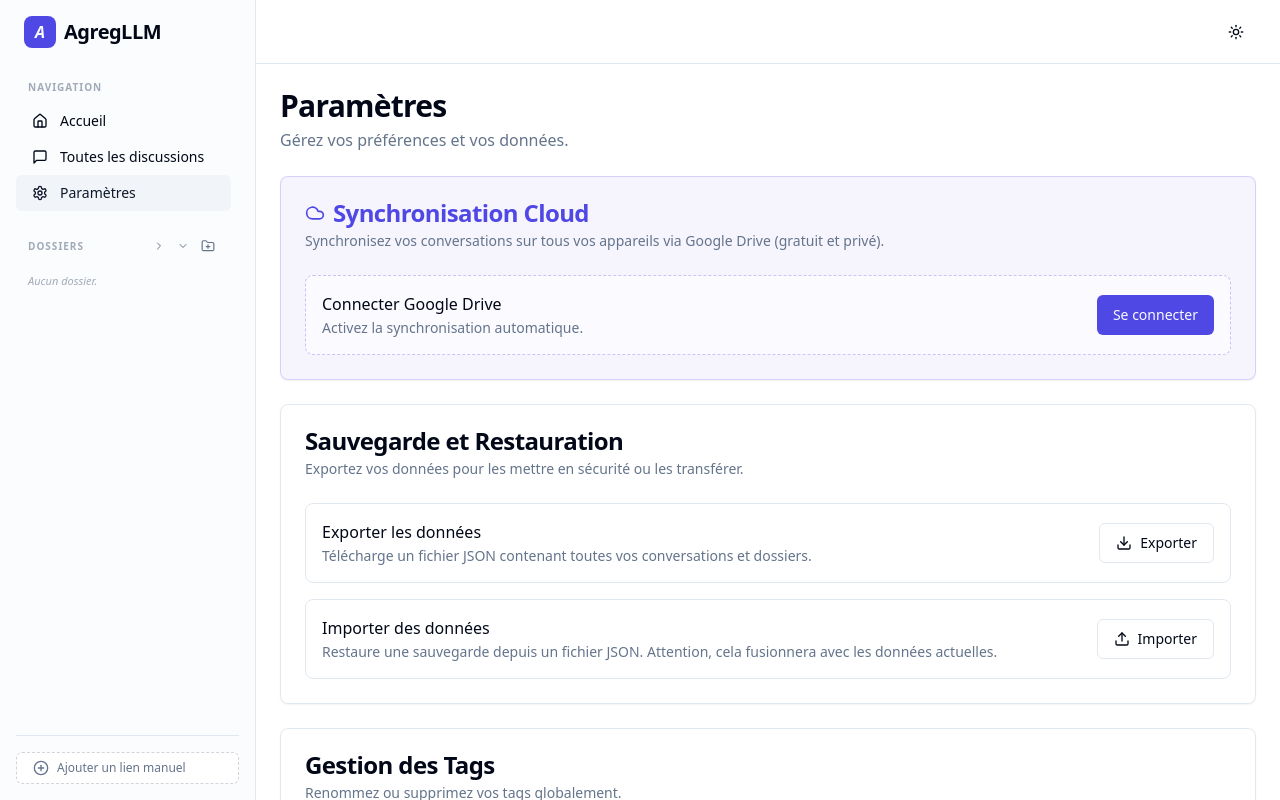
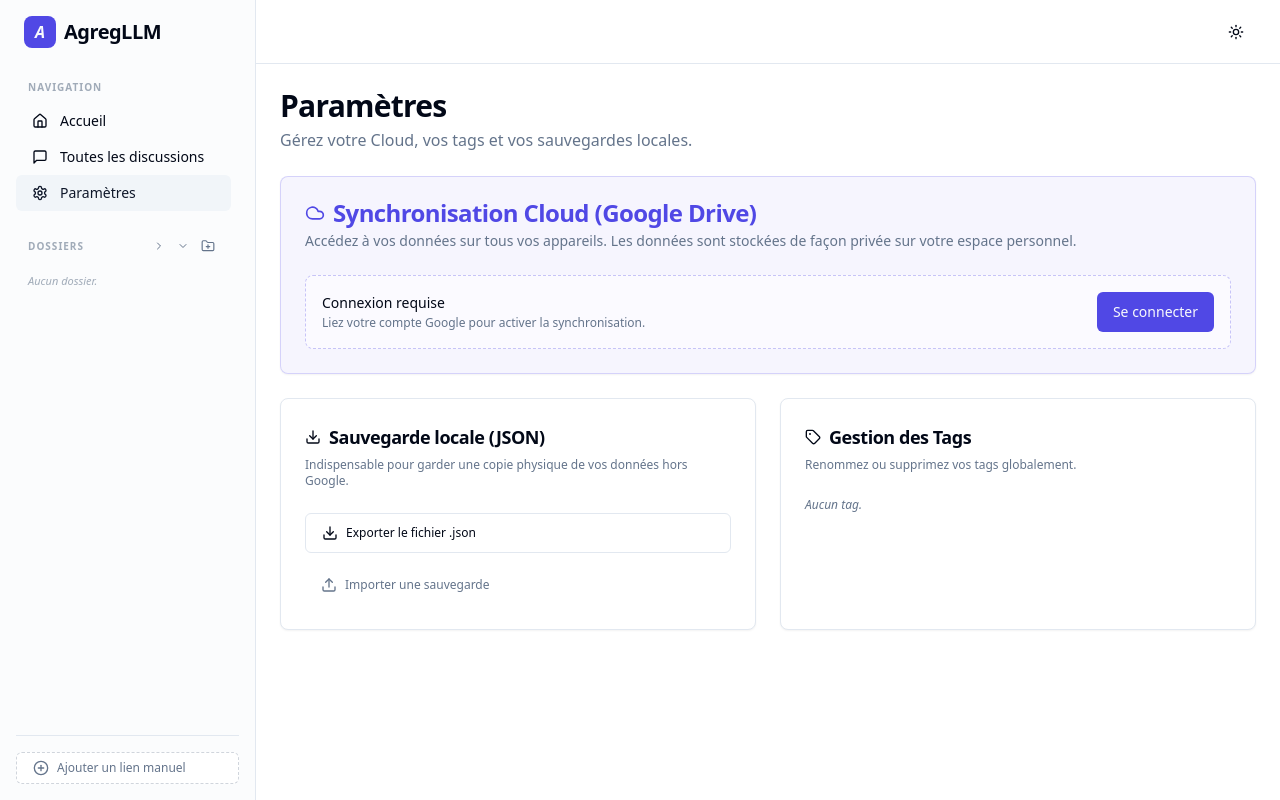
Before and after one commit to Fredb34670/AgregLLM, a React (Vite) app in the folder webapp/: page /AgregLLM/settings in a window 1280 px wide. Built offline with nearby package versions, Linux system fonts and the light colour scheme.

Commit message:
fix(sorting): use discussion date for sorting and improve Settings UI

```diff
--- a/webapp/src/components/ConversationsList.tsx
+++ b/webapp/src/components/ConversationsList.tsx
@@ -88,7 +88,8 @@ import {
       })
       .sort((a, b) => {
         if (sortBy === 'date') {
-          return b.capturedAt - a.capturedAt;
+          // Tri par date de discussion (ISO string)
+          return new Date(b.date || b.capturedAt).getTime() - new Date(a.date || a.capturedAt).getTime();
         } else {
           return a.title.localeCompare(b.title);
         }
--- a/webapp/src/components/Settings.tsx
+++ b/webapp/src/components/Settings.tsx
@@ -1,10 +1,9 @@
 import { Button } from "@/components/ui/button";
 import { Card, CardContent, CardDescription, CardHeader, CardTitle } from "@/components/ui/card";
 import { Input } from "@/components/ui/input";
-import { Badge } from "@/components/ui/badge";
 import { storage } from "../lib/storage";
 import { gdrive } from "../lib/google-drive";
-import { Download, Upload, Trash2, Edit2, Cloud, CloudOff, RefreshCw } from "lucide-react";
+import { Download, Upload, Trash2, Edit2, Cloud, CloudOff, RefreshCw, Tag } from "lucide-react";
 import { useRef, useState, useMemo, useEffect } from "react";
 
 export function Settings() {
@@ -112,26 +111,26 @@ export function Settings() {
       <div className="space-y-1">
         <h2 className="text-3xl font-bold tracking-tight">Paramètres</h2>
         <p className="text-muted-foreground">
-          Gérez vos préférences et vos données.
+          Gérez votre Cloud, vos tags et vos sauvegardes locales.
         </p>
       </div>
 
       <Card className="border-primary/20 bg-primary/5">
         <CardHeader>
           <CardTitle className="flex items-center gap-2 text-primary">
-            <Cloud className="h-5 w-5" /> Synchronisation Cloud
+            <Cloud className="h-5 w-5" /> Synchronisation Cloud (Google Drive)
           </CardTitle>
           <CardDescription>
-            Synchronisez vos conversations sur tous vos appareils via Google Drive (gratuit et privé).
+            Accédez à vos données sur tous vos appareils. Les données sont stockées de façon privée sur votre espace personnel.
           </CardDescription>
         </CardHeader>
         <CardContent className="space-y-4">
           {!gdrive.isAuthenticated() ? (
             <div className="flex items-center justify-between border border-dashed border-primary/30 p-4 rounded-lg bg-background/50">
               <div className="space-y-0.5">
-                <div className="font-medium">Connecter Google Drive</div>
-                <div className="text-sm text-muted-foreground">
-                  Activez la synchronisation automatique.
+                <div className="font-medium text-sm">Connexion requise</div>
+                <div className="text-xs text-muted-foreground">
+                  Liez votre compte Google pour activer la synchronisation.
                 </div>
               </div>
               <Button onClick={handleGDriveLogin} className="gap-2 bg-primary">
@@ -146,15 +145,15 @@ export function Settings() {
                     <div className="h-2 w-2 bg-green-500 rounded-full animate-pulse" />
                     Cloud Connecté
                   </div>
-                  <div className="text-sm text-muted-foreground">
-                    Vos données sont sécurisées sur votre Drive.
+                  <div className="text-xs text-muted-foreground">
+                    Synchronisation active avec votre Drive personnel.
                   </div>
                 </div>
                 <div className="flex gap-2">
-                  <Button onClick={handleSyncNow} disabled={isSyncing} variant="outline" className="gap-2">
-                    <RefreshCw className={`h-4 w-4 ${isSyncing ? 'animate-spin' : ''}`} /> Sync. maintenant
+                  <Button onClick={handleSyncNow} disabled={isSyncing} variant="outline" size="sm" className="gap-2">
+                    <RefreshCw className={`h-3 w-3 ${isSyncing ? 'animate-spin' : ''}`} /> Synchroniser
                   </Button>
-                  <Button onClick={handleGDriveLogout} variant="ghost" size="icon" title="Déconnexion" className="text-muted-foreground hover:text-destructive">
+                  <Button onClick={handleGDriveLogout} variant="ghost" size="icon" title="Déconnexion" className="h-8 w-8 text-muted-foreground hover:text-destructive">
                     <CloudOff className="h-4 w-4" />
                   </Button>
                 </div>
@@ -164,33 +163,21 @@ export function Settings() {
         </CardContent>
       </Card>
 
+      <div className="grid grid-cols-1 md:grid-cols-2 gap-6">
         <Card>
           <CardHeader>
-          <CardTitle>Sauvegarde et Restauration</CardTitle>
-          <CardDescription>
-            Exportez vos données pour les mettre en sécurité ou les transférer.
+            <CardTitle className="text-lg flex items-center gap-2">
+              <Download className="h-4 w-4" /> Sauvegarde locale (JSON)
+            </CardTitle>
+            <CardDescription className="text-xs">
+              Indispensable pour garder une copie physique de vos données hors Google.
             </CardDescription>
           </CardHeader>
-        <CardContent className="space-y-4">
-          <div className="flex items-center justify-between border p-4 rounded-lg">
-            <div className="space-y-0.5">
-              <div className="font-medium">Exporter les données</div>
-              <div className="text-sm text-muted-foreground">
-                Télécharge un fichier JSON contenant toutes vos conversations et dossiers.
-              </div>
-            </div>
-            <Button onClick={handleExport} variant="outline" className="gap-2">
-              <Download className="h-4 w-4" /> Exporter
+          <CardContent className="space-y-3">
+            <Button onClick={handleExport} variant="outline" className="w-full justify-start gap-2 text-xs">
+              <Download className="h-3.5 w-3.5" /> Exporter le fichier .json
             </Button>
-          </div>
-
-          <div className="flex items-center justify-between border p-4 rounded-lg">
-            <div className="space-y-0.5">
-              <div className="font-medium">Importer des données</div>
-              <div className="text-sm text-muted-foreground">
-                Restaure une sauvegarde depuis un fichier JSON. Attention, cela fusionnera avec les données actuelles.
-              </div>
-            </div>
+            <div className="relative">
               <input
                 type="file"
                 ref={fileInputRef}
@@ -198,8 +185,8 @@ export function Settings() {
                 accept=".json"
                 onChange={handleFileChange}
               />
-            <Button onClick={handleImportClick} variant="outline" className="gap-2">
-              <Upload className="h-4 w-4" /> Importer
+              <Button onClick={handleImportClick} variant="ghost" className="w-full justify-start gap-2 text-xs text-muted-foreground hover:text-foreground">
+                <Upload className="h-3.5 w-3.5" /> Importer une sauvegarde
               </Button>
             </div>
           </CardContent>
@@ -207,20 +194,22 @@ export function Settings() {
 
         <Card>
           <CardHeader>
-          <CardTitle>Gestion des Tags</CardTitle>
-          <CardDescription>
+            <CardTitle className="text-lg flex items-center gap-2">
+              <Tag className="h-4 w-4" /> Gestion des Tags
+            </CardTitle>
+            <CardDescription className="text-xs">
               Renommez ou supprimez vos tags globalement.
             </CardDescription>
           </CardHeader>
           <CardContent>
-          <div className="flex flex-wrap gap-2">
+            <div className="flex flex-wrap gap-1.5">
               {allTags.length > 0 ? (
                 allTags.map(tag => (
                   <div key={tag} className="flex items-center gap-1 bg-muted/50 p-1 rounded-md border border-border/50 group">
                     {editingTag === tag ? (
                       <div className="flex items-center gap-1">
                         <Input
-                        className="h-7 w-32 text-xs"
+                          className="h-6 w-24 text-[10px]"
                           value={newTagName}
                           onChange={(e) => setNewTagName(e.target.value)}
                           autoFocus
@@ -229,35 +218,33 @@ export function Settings() {
                             if (e.key === 'Escape') setEditingTag(null);
                           }}
                         />
-                      <Button size="icon" variant="ghost" className="h-7 w-7" onClick={() => handleRenameTag(tag)}>
-                        <Edit2 className="h-3 w-3" />
-                      </Button>
                       </div>
                     ) : (
                       <>
-                      <Badge variant="outline" className="bg-primary/5 text-primary border-primary/20">#{tag}</Badge>
+                        <span className="text-[10px] font-medium px-1">#{tag}</span>
                         <button
-                        className="opacity-0 group-hover:opacity-100 p-1 text-muted-foreground hover:text-primary transition-all"
+                          className="opacity-0 group-hover:opacity-100 text-muted-foreground hover:text-primary transition-all"
                           onClick={() => { setEditingTag(tag); setNewTagName(tag); }}
                         >
-                        <Edit2 className="h-3 w-3" />
+                          <Edit2 className="h-2.5 w-2.5" />
                         </button>
                         <button
-                        className="opacity-0 group-hover:opacity-100 p-1 text-muted-foreground hover:text-destructive transition-all"
+                          className="opacity-0 group-hover:opacity-100 text-muted-foreground hover:text-destructive transition-all"
                           onClick={() => handleDeleteTag(tag)}
                         >
-                        <Trash2 className="h-3 w-3" />
+                          <Trash2 className="h-2.5 w-2.5" />
                         </button>
                       </>
                     )}
                   </div>
                 ))
               ) : (
-              <p className="text-sm text-muted-foreground italic">Aucun tag pour le moment.</p>
+                <p className="text-xs text-muted-foreground italic">Aucun tag.</p>
               )}
             </div>
           </CardContent>
         </Card>
       </div>
+    </div>
   );
 }
--- a/webapp/src/types/index.ts
+++ b/webapp/src/types/index.ts
@@ -18,6 +18,7 @@ export interface Conversation {
   url: string;
   llm: string;
   capturedAt: number;
+  date?: string; // Date réelle de la discussion (ISO)
   messages: Message[];
   summary?: string;
   tags?: string[];
```
Also changed, not shown: 1 other file (tests, documents, lock files or other folders). Lines whose indentation alone changed are shown as unchanged.
